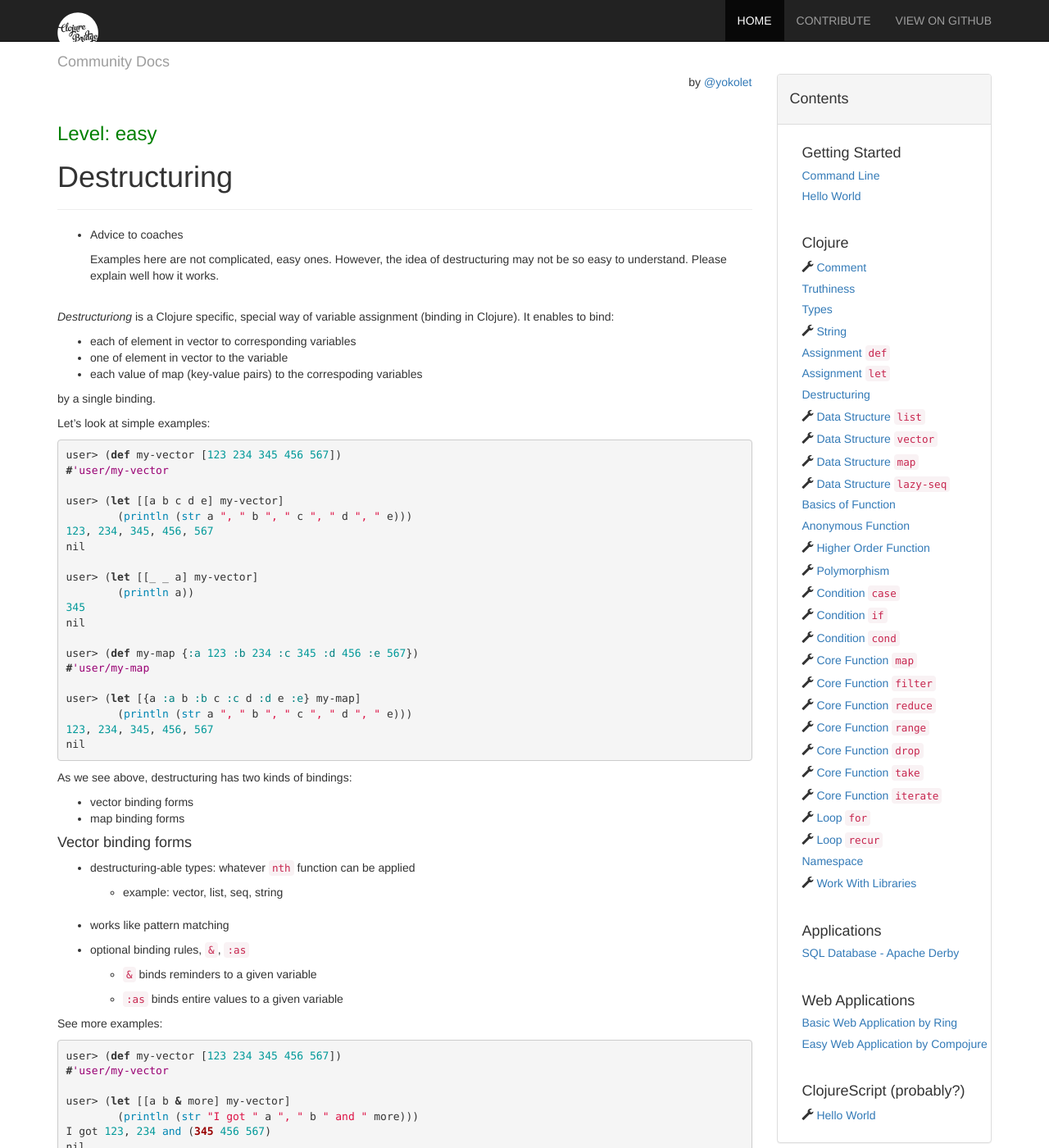
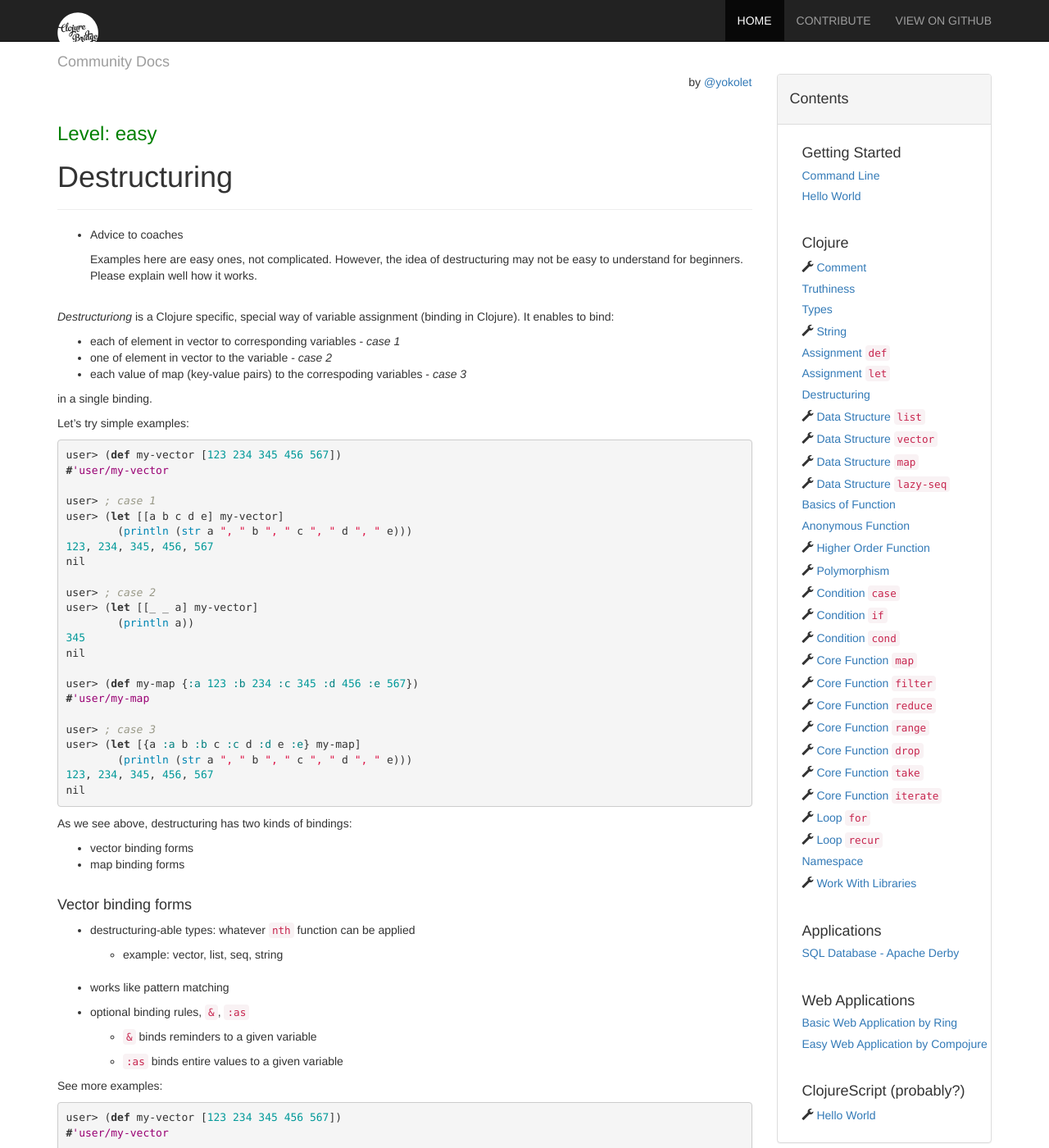
Before and after one commit to ClojureBridge/community-docs, a Jekyll site: the page built from docs/clojure/destructuring.md, in a window 1280 px wide and 1400 px high. Shown: the whole window at 82% size. Built offline with Jekyll 4.4.1, drawn with Linux system fonts in a browser that asks for light colours; nearby versions of some CDN libraries.

Commit message:
small fixes

```diff
--- a/docs/clojure/destructuring.md
+++ b/docs/clojure/destructuring.md
@@ -8,32 +8,34 @@ author: yokolet
 
 - Advice to coaches
 
-    Examples here are not complicated, easy ones.
-    However, the idea of destructuring may not be so easy to understand.
+    Examples here are easy ones, not complicated.
+    However, the idea of destructuring may not be easy to understand for beginners.
     Please explain well how it works.<br/><br/>
 
 
 *Destructuriong* is a Clojure specific, special way of variable assignment (binding in Clojure).
 It enables to bind:
 
-  - each of element in vector to corresponding variables
-  - one of element in vector to the variable
-  - each value of map (key-value pairs) to the correspoding variables
+  - each of element in vector to corresponding variables - *case 1*
+  - one of element in vector to the variable - *case 2*
+  - each value of map (key-value pairs) to the correspoding variables - *case 3*
 
-by a single binding.
+in a single binding.
 
 
-Let's look at simple examples:
+Let's try simple examples:
 
 {% highlight clojure %}
 user> (def my-vector [123 234 345 456 567])
 #'user/my-vector
 
+user> ; case 1
 user> (let [[a b c d e] my-vector]
         (println (str a ", " b ", " c ", " d ", " e)))
 123, 234, 345, 456, 567
 nil
 
+user> ; case 2
 user> (let [[_ _ a] my-vector]
         (println a))
 345
@@ -42,6 +44,7 @@ nil
 user> (def my-map {:a 123 :b 234 :c 345 :d 456 :e 567})
 #'user/my-map
 
+user> ; case 3
 user> (let [{a :a b :b c :c d :d e :e} my-map]
         (println (str a ", " b ", " c ", " d ", " e)))
 123, 234, 345, 456, 567
@@ -52,7 +55,7 @@ As we see above, destructuring has two kinds of bindings:
 
   - vector binding forms
   - map binding forms
-
+<br/><br/>
 
 
 #### Vector binding forms
```
Also changed, not shown: docs/clojure/anonymous-function.md (+5 -2 lines).
